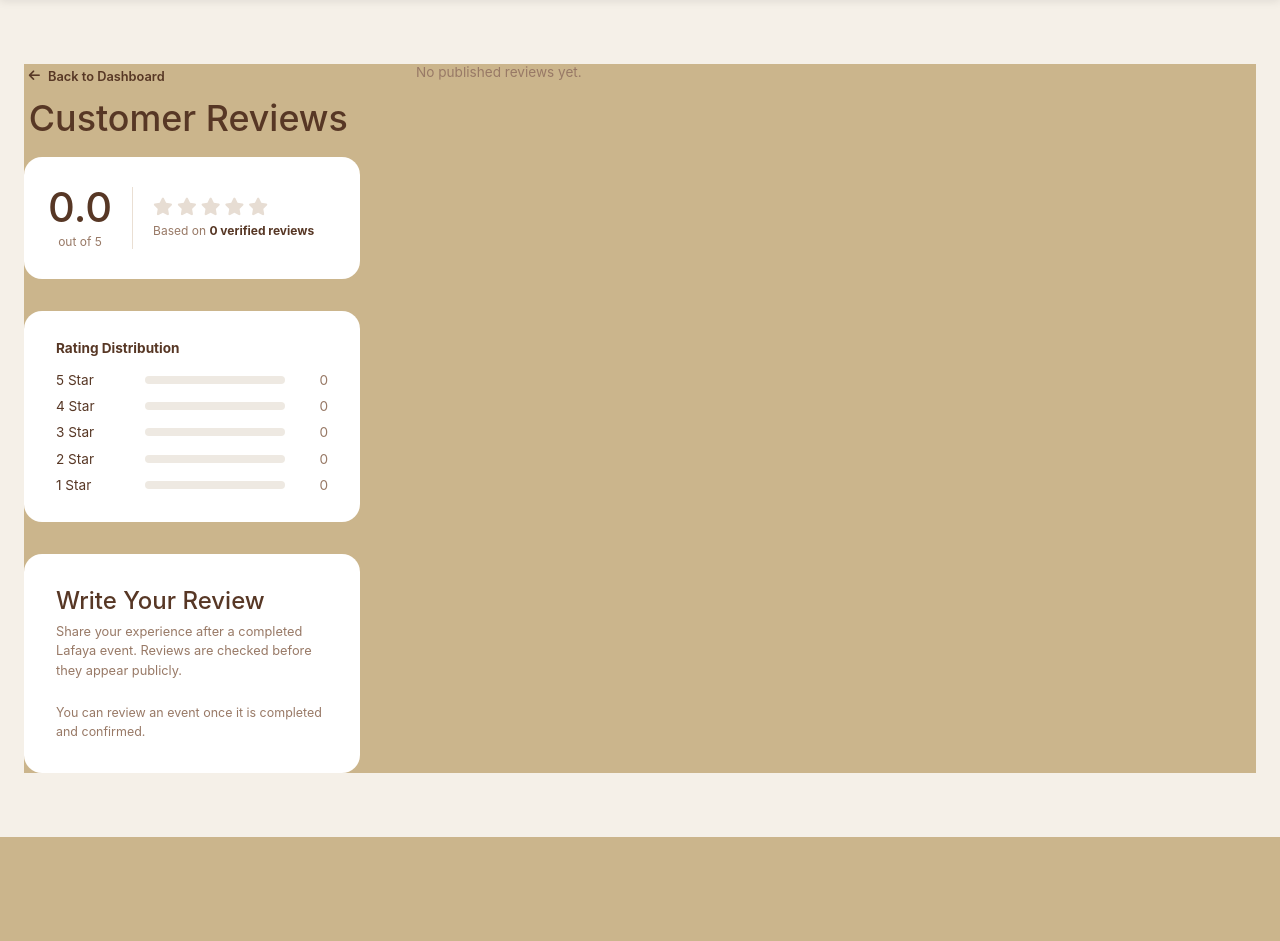
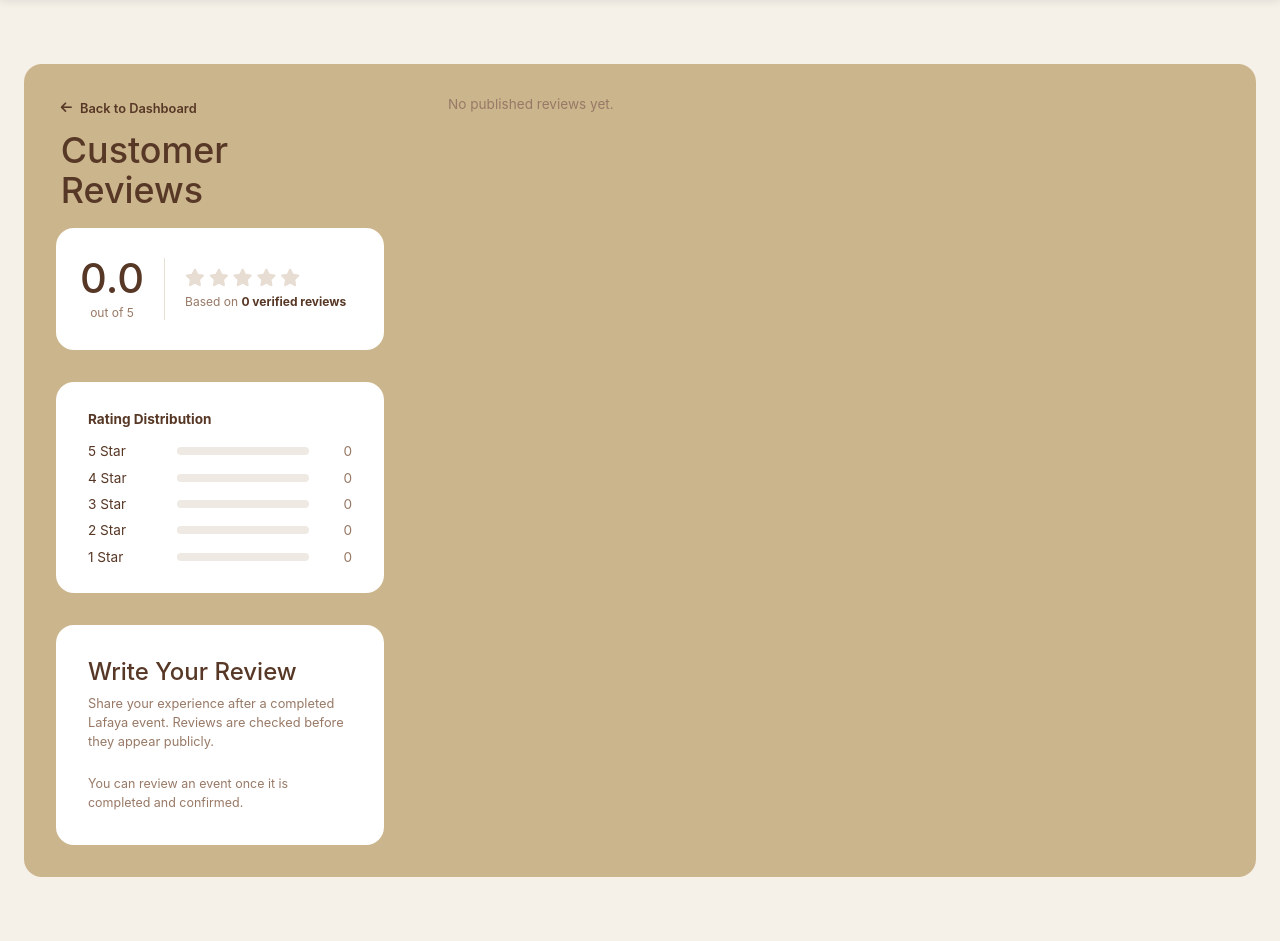
Before and after one commit to vidoushi08/Lafaya, a Django app: page /reviews/ in a window 1280 px wide. Shown: the part 57-998 px from the top of the page. Before the commit the page ends 894 px from the top, so only its background shows below. Run offline with Django 5.2, Linux system fonts and the light colour scheme; the visitor is signed in with stand-in values (Sample User, id 1); data comes from the database, SQL or seed files in the repository; data that the repository does not hold is empty.

Commit message:
Improve responsive reviews layout

```diff
--- a/reviews/static/reviews/css/reviews.css
+++ b/reviews/static/reviews/css/reviews.css
@@ -10,11 +10,14 @@
   max-width: 1760px;
   min-height: calc(100vh - 8rem);
   margin: 0 auto;
+  overflow: hidden;
+  border-radius: var(--radius-card);
   background-color: var(--color-review-panel);
 }
 
 .reviews-sidebar {
   min-width: 0;
+  padding: 2rem;
 }
 
 .reviews-dashboard-link {
@@ -34,7 +37,7 @@
 }
 
 .reviews-sidebar > section {
-  width: 85.72%;
+  width: 100%;
 }
 
 .reviews-sidebar > h1 {
@@ -335,7 +338,8 @@
   display: grid;
   align-content: start;
   gap: 1.4rem;
-  padding: 0 0 2rem;
+  min-width: 0;
+  padding: 2rem;
 }
 
 .review-card {
@@ -409,16 +413,21 @@
   clip-path: inset(50%);
 }
 
-@media (max-width: 900px) {
+@media (max-width: 1024px) {
   .reviews-page {
     padding: 2rem var(--container-padding);
   }
 
   .reviews-layout {
     grid-template-columns: minmax(0, 1fr);
-    gap: 2rem;
+    gap: 1.5rem;
     min-height: 0;
+    overflow: visible;
     background-color: transparent;
+  }
+
+  .reviews-sidebar {
+    padding: 0;
   }
 
   .reviews-sidebar > section {
@@ -476,7 +485,8 @@
 
   .reviews-distribution,
   .reviews-form-card,
-  .review-card {
+  .review-card,
+  .reviews-empty {
     padding: 1.25rem;
   }
 
```
